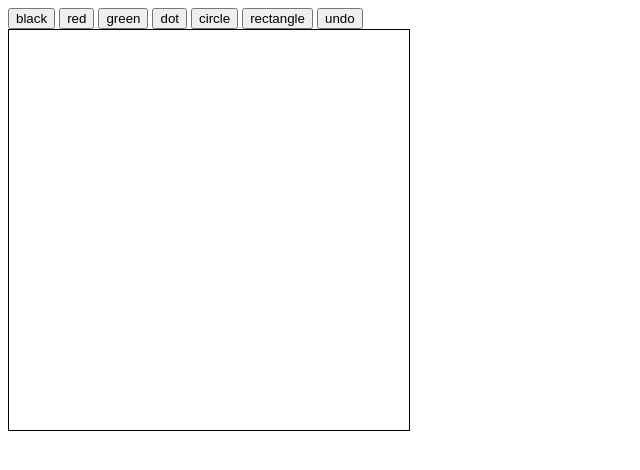
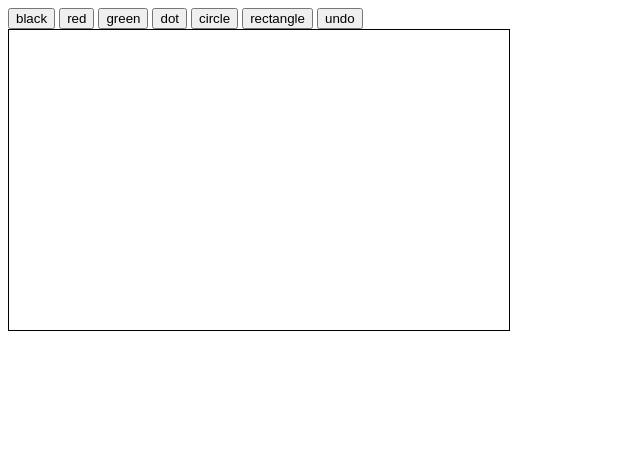
Before and after one commit to basicAct/teks-drawing-app, a plain HTML site: page index.html in a window 1280 px wide. Shown: the whole page, without its empty margins (0-640 px from the left). Drawn offline with Linux system fonts and the light colour scheme.

Commit message:
Update index.html

```diff
--- a/index.html
+++ b/index.html
@@ -5,8 +5,6 @@
     <title>quickie js draiwng app</title>
     <style>
        #tekgay {
-         width: 400px;
-         height: 400px;
          border: 1px solid black;
        }
     </style>
@@ -21,7 +19,7 @@
       <button id="rect">rectangle</button>
       <button id="undo">undo</button>
     </div>
-    <canvas id="tekgay"></canvas>
+    <canvas id="tekgay" width="500" height="300"></canvas>
     <script src="./main.js"></script>
   </body>
 </html>
```
